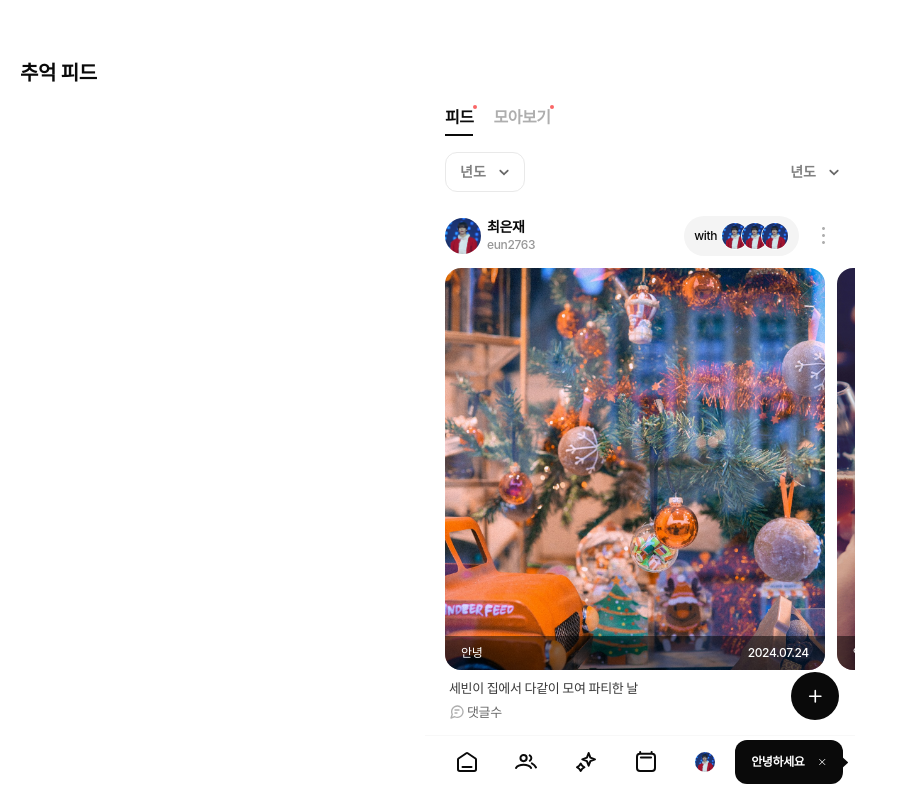
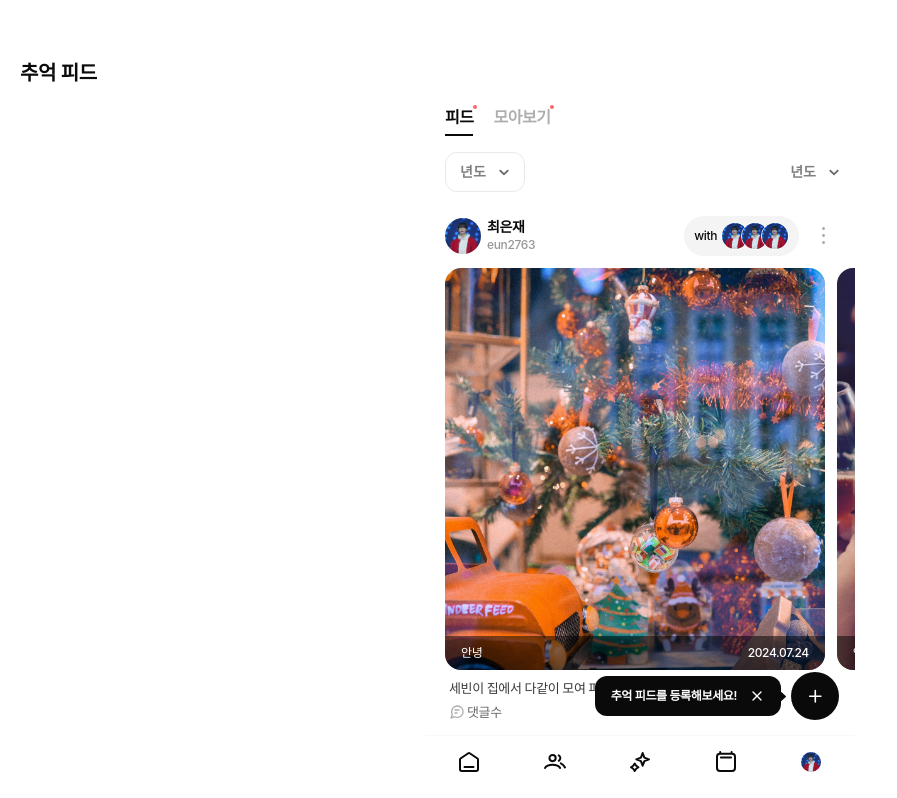
Before and after one commit to Bestie-Team/FE-Web, a Next.js app: page /feed in a window 1280 px wide. Shown: the top 798 px of the page, without its empty margins (0-897 px from the left). Built offline with nearby package versions, Linux system fonts and the light colour scheme.

Commit message:
fix: 피드 컴포넌트 수정

```diff
--- /dev/null
+++ b/src/app/feed/Feed.tsx
@@ -0,0 +1,21 @@
+import MemoryCard from "@/components/feed/MemoryCard";
+import NoFeed from "@/components/feed/NoFeed";
+import Flex from "@/components/shared/Flex";
+
+export default function Feed() {
+  const items = [1, 2, 3];
+  return (
+    <>
+      {items.length > 0 ? (
+        <Flex direction="column">
+          <MemoryCard />
+          <MemoryCard />
+          <MemoryCard />
+          <MemoryCard />
+        </Flex>
+      ) : (
+        <NoFeed />
+      )}
+    </>
+  );
+}
--- a/src/app/feed/page.tsx
+++ b/src/app/feed/page.tsx
@@ -1,27 +1,16 @@
 "use client";
-import MemoryCard from "@/components/feed/MemoryCard";
-import NoFeed from "@/components/feed/NoFeed";
+
 import FilterBar from "@/components/shared/FilterBar";
-import Flex from "@/components/shared/Flex";
 import NavBar from "@/components/shared/NavBar";
 import TabBar from "@/components/shared/tab/TabBar";
+import Feed from "./Feed";
 
 export default function FeedPage() {
-  const items = [1, 2, 3];
   return (
     <div>
       <TabBar />
       <FilterBar />
-      {items.length > 0 ? (
-        <Flex direction="column">
-          <MemoryCard />
-          <MemoryCard />
-          <MemoryCard />
-          <MemoryCard />
-        </Flex>
-      ) : (
-        <NoFeed />
-      )}
+      <Feed />
       <NavBar />
     </div>
   );
--- a/src/components/shared/NavBar.tsx
+++ b/src/components/shared/NavBar.tsx
@@ -53,7 +53,13 @@ export default function NavBar() {
         />
       </Button>
       <PlusButton className="absolute bottom-[80px] right-[16px] z-10" />
-      <Tooltip direction="right" closeButton={true} title={"안녕하세요"} />
+      <div className="absolute bottom-[84px] right-[74px] z-14">
+        <Tooltip
+          direction="right"
+          closeButton={true}
+          title={"추억 피드를 등록해보세요!"}
+        />
+      </div>
     </div>,
     $portalRoot
   );
--- a/src/components/shared/icons/CloseIcon.tsx
+++ b/src/components/shared/icons/CloseIcon.tsx
@@ -2,18 +2,21 @@ export default function CloseIcon({
   className,
   width,
   height,
+  onClick,
 }: {
   className?: string;
   width?: string;
   height?: string;
+  onClick: () => void;
 }) {
   return (
     <svg
+      onClick={onClick}
       className={className}
       width={width ?? "20"}
       height={height ?? "20"}
       viewBox="0 0 20 20"
-      fill="none"
+      fill="white"
       xmlns="http://www.w3.org/2000/svg"
     >
       <g id="icon">
--- a/src/components/shared/tab/TabBar.tsx
+++ b/src/components/shared/tab/TabBar.tsx
@@ -3,7 +3,7 @@ import TabButton from "./TabButton";
 
 export default function TabBar() {
   const [activeTab, setActiveTab] = useState("피드");
-  console.log(activeTab);
+
   return (
     <div className={tabContainerStyle}>
       <div className={tabWrapperStyle}>
--- a/src/components/shared/tootlips/Tooltip.tsx
+++ b/src/components/shared/tootlips/Tooltip.tsx
@@ -1,3 +1,4 @@
+import { useState } from "react";
 import CloseIcon from "../icons/CloseIcon";
 import clsx from "clsx";
 
@@ -14,14 +15,24 @@ export default function Tooltip({
   title?: string;
   closeButton: boolean;
 }) {
+  const [closeClicked, setCloseClicked] = useState(false);
+
+  const onButtonClick = () => {
+    setCloseClicked(true);
+  };
   return (
     <div
-      className={clsx(tooltipWrapperStyle, className)}
+      className={clsx(tooltipWrapperStyle, className, closeClicked && "hidden")}
       style={{ backgroundColor: color }}
     >
       <span className="flex-none">{title}</span>
       {closeButton && (
-        <CloseIcon className="cursor-pointer" width="16" height="16" />
+        <CloseIcon
+          onClick={onButtonClick}
+          className="flex-none cursor-pointer"
+          width="16"
+          height="16"
+        />
       )}
       {direction === "bottom" && <BottomDirIcon color={color} />}
       {direction === "top" && <TopDirIcon color={color} />}
@@ -33,7 +44,7 @@ export default function Tooltip({
   );
 }
 
-const tooltipWrapperStyle = `z-5 relative w-fit flex items-center justify-between gap-[12px] text-base-white text-C1 px-[16px] py-[12px] rounded-[12px] bg-grayscale-900`;
+const tooltipWrapperStyle = `z-10 relative flex items-center justify-between gap-[12px] text-base-white text-C1 px-[16px] py-[12px] rounded-[12px] bg-grayscale-900`;
 
 function BottomDirIcon({
   width,
@@ -188,7 +199,7 @@ function LeftDirIcon({
     <svg
       width={width}
       height={height}
-      className="top-1/2 -left-[8px] -translate-y-1/2 "
+      className="absolute top-1/2 -left-[8px] -translate-y-1/2 "
       viewBox="0 0 9 48"
       xmlns="http://www.w3.org/2000/svg"
     >
@@ -234,7 +245,7 @@ function RightDirIcon({
         <path
           id="Polygon 1"
           d="M5.74827 23.9394C6.08391 24.2378 6.08391 24.7622 5.74827 25.0606L-0.3711 30.5L-0.3711 18.5L5.74827 23.9394Z"
-          fill={color}
+          fill={color ?? "red"}
         />
       </g>
       <defs>
```
